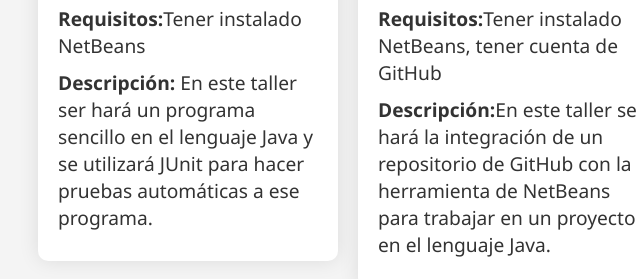
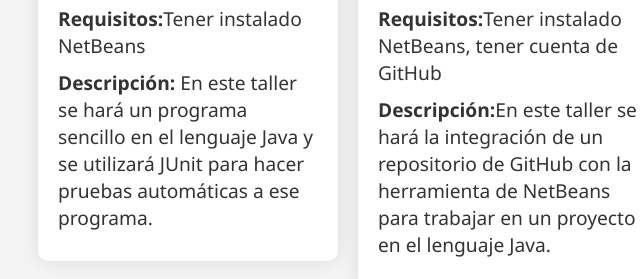
Before and after one commit to researchcode/tdfmi, a plain HTML site: page index.html in a window 1280 px wide. Shown: the part 651-930 px from the top of the page, 132-772 px from the left. Drawn offline with Linux system fonts and the light colour scheme.

Commit message:
Update index.html

```diff
--- a/index.html
+++ b/index.html
@@ -23,7 +23,7 @@
                     <p>Lunes 8 de abril 10:00 - 11:00 <br><a href="https://forms.office.com/r/yXCr8mX7RU" class="btn-register">Registrarse</a></p>
                     <p>Lunes 8 de abril 18:00 - 19:00 <br><a href="https://forms.office.com/r/d55SjY57eR" class="btn-register">Registrarse</a></p>
                     <p><b>Requisitos:</b>Tener instalado NetBeans</p>
-                    <p><b>Descripción:</b> En este taller ser hará un programa sencillo en el lenguaje Java y se utilizará JUnit para hacer pruebas automáticas a ese programa.</p>
+                    <p><b>Descripción:</b> En este taller se hará un programa sencillo en el lenguaje Java y se utilizará JUnit para hacer pruebas automáticas a ese programa.</p>
                 </div>
             </div>
         </section>
```
